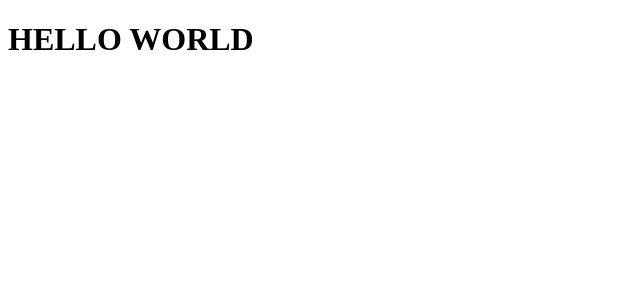
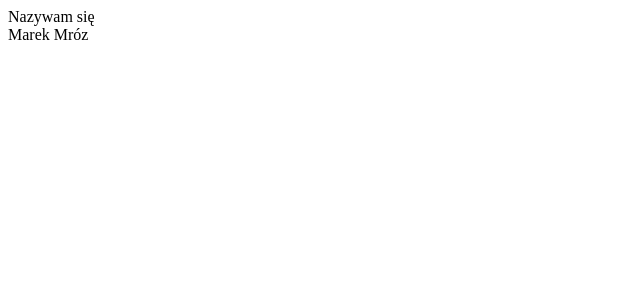
Before and after one commit to mroznymarek/react-day-2, a React (Create React App) app: page / in a window 1280 px wide. Shown: the top 300 px of the page, without its empty margins (0-640 px from the left). Built offline with nearby package versions, Linux system fonts and the light colour scheme.

Commit message:
component in component

```diff
--- a/src/App.js
+++ b/src/App.js
@@ -1,12 +1,12 @@
 import React from 'react';
-
+import Header from './Header';
 
 const App = () => {
-    return (
-        <h1>
-            HELLO WORLD
-        </h1>
-    )
+  return (
+    <div>
+      <Header />
+    </div>
+  )
 }
 
 export default App;
--- /dev/null
+++ b/src/Header.js
@@ -0,0 +1,13 @@
+import React from 'react';
+import Name from './Name';
+
+const Header = () => {
+    return (
+        <div>
+            Nazywam się
+            <Name />
+        </div>
+    )
+}
+
+export default Header;
--- /dev/null
+++ b/src/Name.js
@@ -0,0 +1,11 @@
+import React from 'react'
+
+const Name = () => {
+    return (
+        <div>
+            Marek Mróz
+        </div>
+    )
+}
+
+export default Name;
```
